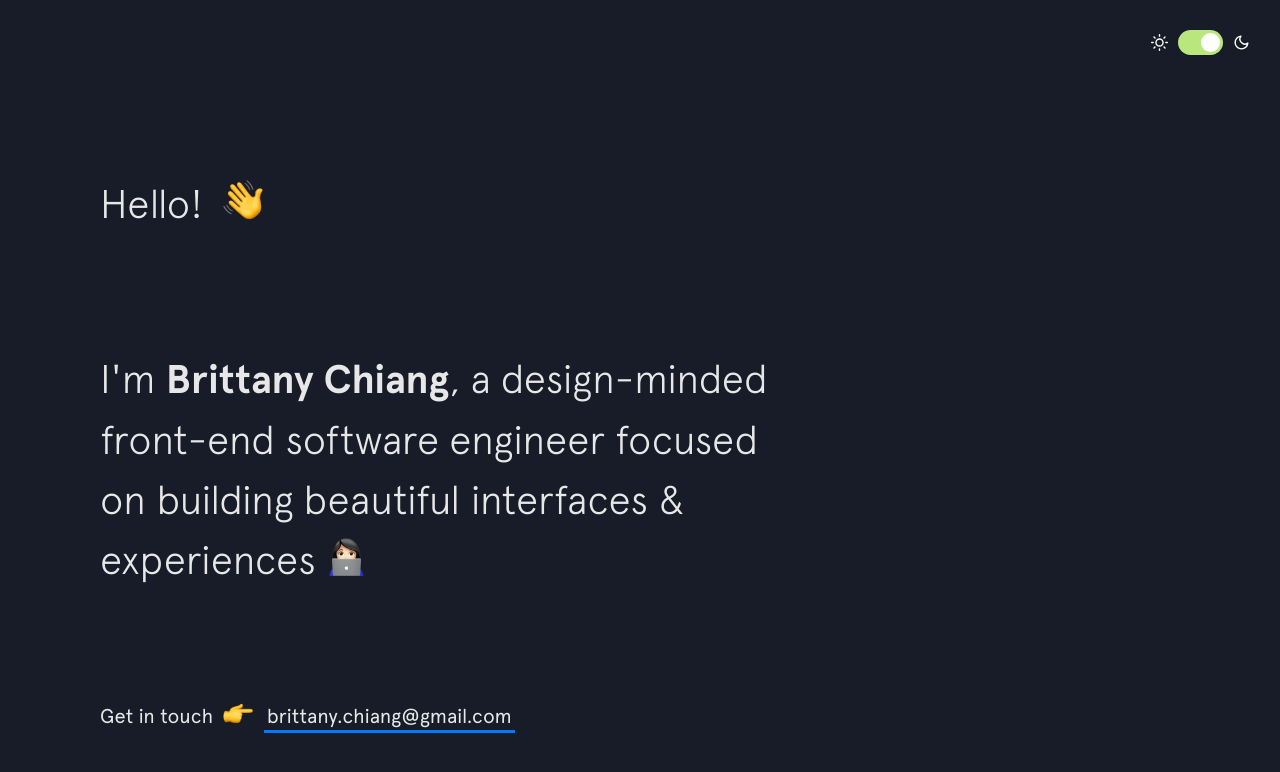
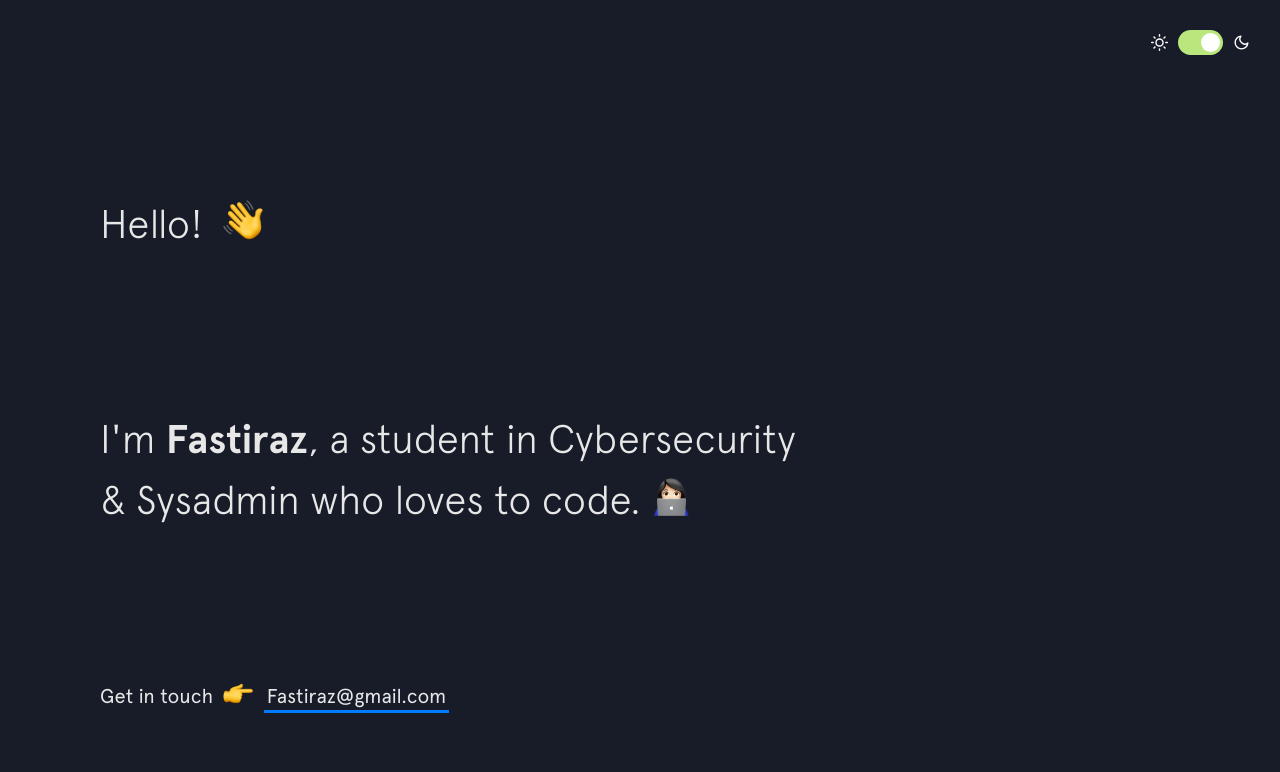
Before and after one commit to Fastiraz/Fastiraz.github.io, a Jekyll site: the page built from index.html, in a window 1280 px wide and 900 px high. Shown: the top 772 px of the window. Built offline with Jekyll 4.4.1, drawn with Linux system fonts in a browser that asks for light colours; nearby versions of some CDN libraries.

Commit message:
Update intro.html

```diff
--- a/_includes/intro.html
+++ b/_includes/intro.html
@@ -4,7 +4,7 @@
   </h1>
 
   <h2 class="intro__tagline">I'm
-    <span class="name">Brittany Chiang</span>, a design-minded front-end software engineer focused on building beautiful interfaces &amp; experiences
+    <span class="name">Fastiraz</span>, a student in Cybersecurity &amp; Sysadmin who loves to code.
     <span class="emoji technologist"></span>
   </h2>
 
@@ -12,7 +12,7 @@
     <span>Get in touch </span>
     <span class="emoji pointer"></span>
     <span>
-      <a href="mailto:brittany.chiang@gmail.com" target="_blank" class="highlight-link">brittany.chiang@gmail.com</a>
+      <a href="mailto:Fastiraz@gmail.com" target="_blank" class="highlight-link">Fastiraz@gmail.com</a>
     </span>
   </h3>
 </header>
```
